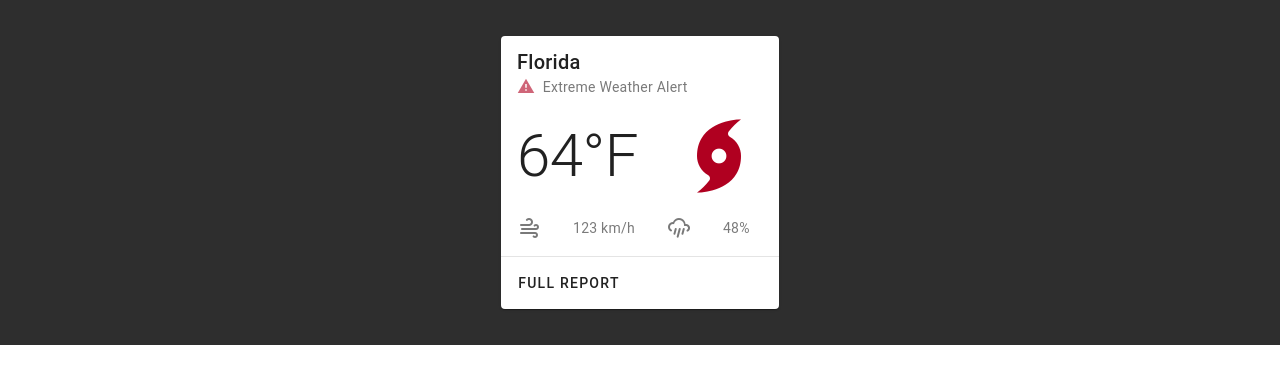
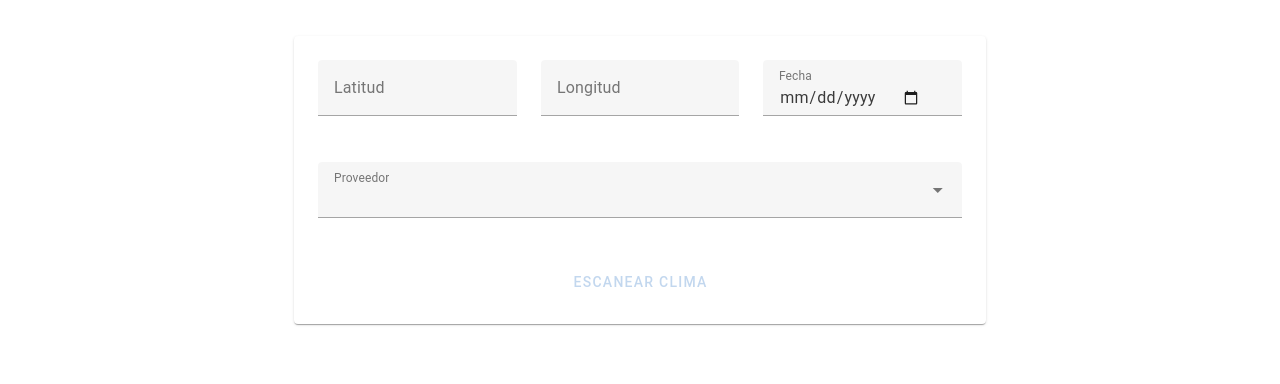
Before and after one commit to Joserdz0/reto-nsh, a Nuxt app: page / in a window 1280 px wide. Shown: the top 384 px of the page. Built offline with nearby package versions, Linux system fonts and the light colour scheme.

Commit message:
FIX - Colors

```diff
--- a/assets/css/main.css
+++ b/assets/css/main.css
@@ -26,6 +26,6 @@
     --gradient-futuristic: linear-gradient(135deg, #FFD700, #C0C0C0); /* Degradado futurista (dorado a plateado) */
   }
   .back-app{
-    background-color: var(--color-background-tertiary);
+    /* background-color: var(--color-background-primary); */
 
   }
--- a/components/ClimaData.vue
+++ b/components/ClimaData.vue
@@ -1,93 +1,155 @@
 <template>
-    <v-card
-      class="mx-auto"
-      max-width="368"
-    >
-      <v-card-item title="Florida">
-        <template v-slot:subtitle>
-          <v-icon
-            class="me-1 pb-1"
-            color="error"
-            icon="mdi-alert"
-            size="18"
-          ></v-icon>
+  <v-form v-model="valid">
+    <v-container>
+      <v-row>
+        <v-col cols="12" md="4">
+          <v-text-field
+            v-model="latitude"
+            :rules="latitudeRules"
+            label="Latitud"
+            required
+          ></v-text-field>
+        </v-col>
 
-          Extreme Weather Alert
-        </template>
-      </v-card-item>
+        <v-col cols="12" md="4">
+          <v-text-field
+            v-model="longitude"
+            :rules="longitudeRules"
+            label="Longitud"
+            required
+          ></v-text-field>
+        </v-col>
 
-      <v-card-text class="py-0">
-        <v-row align="center" no-gutters>
-          <v-col
-            class="text-h2"
-            cols="6"
+        <v-col cols="12" md="4">
+          <v-text-field
+            v-model="date"
+            :rules="dateRules"
+            label="Fecha"
+            required
+            type="date"
+          ></v-text-field>
+        </v-col>
+
+        <v-col cols="12" md="12">
+          <v-select
+            v-model="selectedApi"
+            :items="apiOptions"
+            item-title="label"
+            item-value="value"
+            label="Proveedor"
+            required
+          ></v-select>
+        </v-col>
+        <v-col cols="12" md="12" class="d-flex justify-center">
+          <v-btn
+            color="primary"
+            @click="submit"
+            :disabled="!valid"
           >
-            64&deg;F
-          </v-col>
+            Escanear Clima
+          </v-btn>
+        </v-col>
+      </v-row>
+    </v-container>
+  </v-form>
+</template>
+<script setup lang="ts">
+import { ref } from 'vue';
 
-          <v-col class="text-right" cols="6">
-            <v-icon
-              color="error"
-              icon="mdi-weather-hurricane"
-              size="88"
-            ></v-icon>
-          </v-col>
-        </v-row>
-      </v-card-text>
 
-      <div class="d-flex py-3 justify-space-between">
-        <v-list-item
-          density="compact"
-          prepend-icon="mdi-weather-windy"
-        >
-          <v-list-item-subtitle>123 km/h</v-list-item-subtitle>
-        </v-list-item>
+const forecast = useState<any>("forecast", () => []);
+const valid = ref(false);
+const latitude = ref('');
+const longitude = ref('');
+const date = ref('');
+const selectedApi = ref('');
+const apiOptions = ref([
+  { label: 'OpenWeatherMap API', value: 'openweathermap' },
+  { label: 'WeatherAPI', value: 'weatherapi' },
+  { label: 'Fake Weather API', value: 'fake' },
+]);
 
-        <v-list-item
-          density="compact"
-          prepend-icon="mdi-weather-pouring"
-        >
-          <v-list-item-subtitle>48%</v-list-item-subtitle>
-        </v-list-item>
-      </div>
+const latitudeRules = [
+  (value: string) => {
+    if (value && !isNaN(Number(value)) && Number(value) >= -90 && Number(value) <= 90) return true;
+    return 'Latitud debe ser un número entre -90 y 90.';
+  },
+  (value: string) => {
+    if (value) return true;
+    return 'Latitude es requerida.';
+  },
+];
 
-      <v-expand-transition>
-        <div v-if="expand">
-          <div class="py-2">
-            <v-slider
-              v-model="time"
-              :max="6"
-              :step="1"
-              :ticks="labels"
-              class="mx-4"
-              color="primary"
-              density="compact"
-              show-ticks="always"
-              thumb-size="10"
-              hide-details
-            ></v-slider>
-          </div>
+const longitudeRules = [
+  (value: string) => {
+    if (value && !isNaN(Number(value)) && Number(value) >= -180 && Number(value) <= 180) return true;
+    return 'Longitud debe ser un número entre -180 y 180.';
+  },
+  (value: string) => {
+    if (value) return true;
+    return 'Longitud es requerida.';
+  },
+];
 
-          <v-list class="bg-transparent">
-            <v-list-item
-              v-for="item in forecast"
-              :key="item.day"
-              :append-icon="item.icon"
-              :subtitle="item.temp"
-              :title="item.day"
-            >
-            </v-list-item>
-          </v-list>
-        </div>
-      </v-expand-transition>
+const dateRules = [
+  (value: string) => {
+    if (value) return true;
+    return 'Date es requerida.';
+  },
+  (value: string) => {
+    const regex = /^\d{4}-\d{2}-\d{2}$/;
+    if (regex.test(value)) return true;
+    return 'Date debe tener el formato YYYY-MM-DD.';
+  },
+];
 
-      <v-divider></v-divider>
+//funcion para cambiar el estado de loading
+const loading = useState('loading', () => false)
+const changeLoading = () => {
+  loading.value = !loading.value
+  useState('loading', () => loading.value)
+}
 
-      <v-card-actions>
-        <v-btn
-          :text="!expand ? 'Full Report' : 'Hide Report'"
-          @click="expand = !expand"
-        ></v-btn>
-      </v-card-actions>
-    </v-card>
-  </template>
+const data = ref<any>(null);
+const error = ref(null)
+// Función que se ejecuta al presionar el botón
+const submit = async () => {
+  try {
+  changeLoading();
+  const response = await $fetch('/api/weather', {
+    method: 'GET',
+    params: {
+      date: date.value,
+      lat: latitude.value,
+      lng: longitude.value,
+      provider: selectedApi.value,
+    }
+  })
+
+  // Si `response.data` es una promesa, espera a que se resuelva
+  const result = await response;
+    data.value = result;
+
+    useState('lat', () => latitude.value)
+    useState('lng', () => longitude.value)
+    useState('date', () => data.value.date)
+
+    useState('humidity', () => data.value.humidity)
+    useState('message', () => data.value.message)
+    forecast.value.push({
+      date: data.value.date.split('-').reverse().join('-'),
+      color: data.value.humidity < 30 ? 'red'
+       : data.value.humidity < 60 ? 'yellow'
+       : 'green',
+      humidity: data.value.humidity,
+      message: data.value.message
+      })
+    useState('forecast', () => forecast.value)
+
+  } catch (err) {
+    error.value = err; // Guarda el error en caso de que falle la solicitud
+  }
+  changeLoading();
+
+}
+</script>
--- a/nuxt.config.ts
+++ b/nuxt.config.ts
@@ -2,9 +2,11 @@ import vuetify, { transformAssetUrls } from 'vite-plugin-vuetify'
 export default defineNuxtConfig({
   //...
   css: ["@/assets/css/main.css"],
+
   build: {
     transpile: ['vuetify'],
   },
+
   modules: [
     (_options, nuxt) => {
       nuxt.hooks.hook('vite:extendConfig', (config) => {
@@ -14,6 +16,7 @@ export default defineNuxtConfig({
     },
     //...
   ],
+
   vite: {
     vue: {
       template: {
@@ -21,4 +24,6 @@ export default defineNuxtConfig({
       },
     },
   },
+
+  compatibilityDate: '2025-03-19',
 })
--- a/pages/index.vue
+++ b/pages/index.vue
@@ -2,9 +2,55 @@
   <v-container class="back-app" fluid>
     <v-row >
       <v-col cols="12 d-flex justify-center my-5" >
-        <ClimaData>
-        This is an auto-imported component.
-      </ClimaData>
+        <v-card :loading="loading">
+            <v-expand-transition>
+              <div v-if="message && humidity">
+                <v-card-item :title="`Información Crítica para la Resistencia (${forecast[forecast.length - 1].date})`">
+                  <template v-slot:subtitle>
+                    <v-icon
+                      class="me-1 pb-1"
+                      :color="forecast[forecast.length - 1].color"
+
+                      icon="mdi-alert"
+                      size="18"
+                    ></v-icon>
+                      {{ forecast[forecast.length - 1].message }}
+                  </template>
+                </v-card-item>
+                <div class="d-flex py-3 justify-space-between">
+
+                  <v-list-item
+                    density="compact"
+                    prepend-icon="mdi-weather-pouring"
+                  >
+
+
+                  <v-list-item-subtitle>HUMEDAD: {{ humidity }}%</v-list-item-subtitle>
+                </v-list-item>
+               </div>
+
+
+                <v-list class="bg-transparent">
+                  <v-list-item
+                    v-for="(item, index) in forecast"
+                    :key="index"
+                    append-icon="mdi-alert"
+                    :color="item.color"
+                    :title="item.date + ' ' + item.color"
+                    :subtitle="item.humidity"
+                    :style="`color: ${item.color}`"
+                  >
+                  </v-list-item>
+                </v-list>
+              </div>
+            </v-expand-transition>
+
+          <v-card-actions>
+            <ClimaData>
+            </ClimaData>
+         </v-card-actions>
+        </v-card>
+
       </v-col>
     </v-row>
   </v-container>
@@ -12,9 +58,21 @@
 </template>
 
 <script lang="ts" setup>
+import { computed, ref } from 'vue';
+const forecast = useState("forecast") ?? [];
 
+const loading = useState("loading");
+const lat = useState("lat");
+const lng = useState("lng");
+const date = useState("date");
+const humidity = useState("humidity");
+const message = useState("message");
+const humidityColor = computed(() => {
+  return humidity.value < 30 ? 'red'
+       : humidity.value < 60 ? 'yellow'
+       : 'green';
+});
 </script>
 
 <style scoped>
-
 </style>
--- /dev/null
+++ b/store/index.ts
@@ -0,0 +1,3 @@
+export const state = () => ({
+    counter: 'gato',
+  })
```
Also changed, not shown: 1 other file (tests, documents, lock files or other folders).
